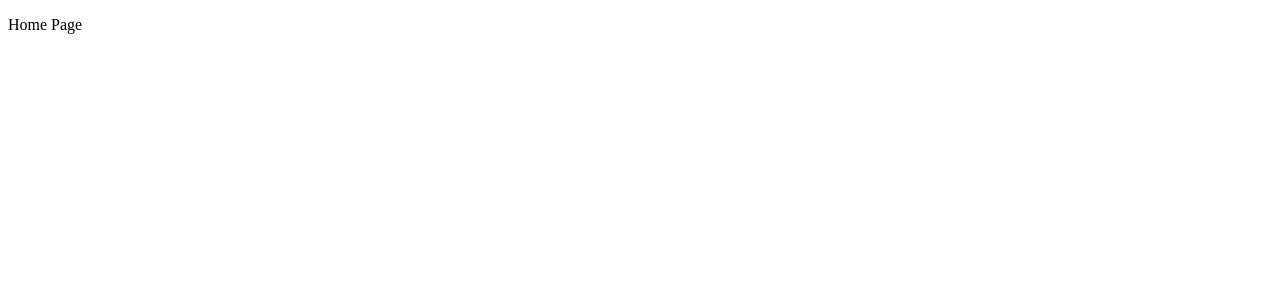
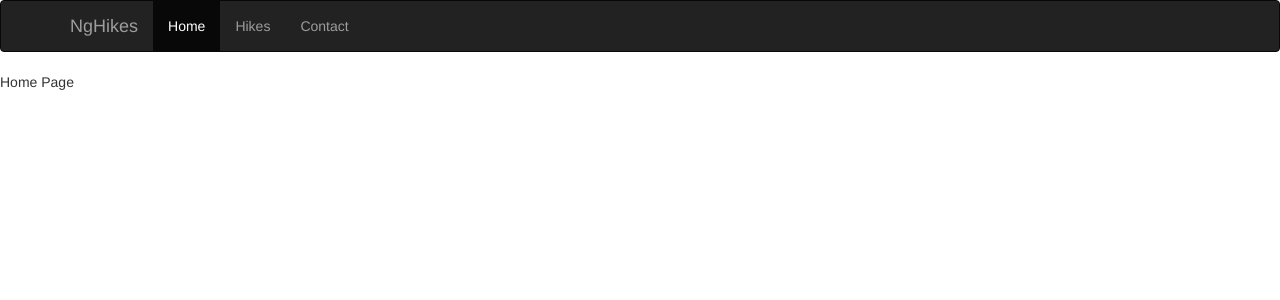
Before and after one commit to mgafsia/spAng, an Angular app in the folder spAng-web/src/main/spAng-web/: page / in a window 1280 px wide. Shown: the top 300 px of the page. Built offline with nearby package versions, Linux system fonts and the light colour scheme.

Commit message:
spang : Add bootstrap. OK!

```diff
--- a/spAng-web/src/main/spAng-web/src/app/app.component.html
+++ b/spAng-web/src/main/spAng-web/src/app/app.component.html
@@ -1 +1,22 @@
+<nav class="navbar navbar-inverse">
+  <div class="container">
+    <div class="navbar-header">
+      <button type="button" class="navbar-toggle collapsed" data-toggle="collapse" data-target="#navbar" aria-expanded="false" aria-controls="navbar">
+        <span class="sr-only">Toggle navigation</span>
+        <span class="icon-bar"></span>
+        <span class="icon-bar"></span>
+        <span class="icon-bar"></span>
+      </button>
+      <a class="navbar-brand" href="#">NgHikes</a>
+    </div>
+    <div id="navbar" class="collapse navbar-collapse">
+      <ul class="nav navbar-nav">
+        <li class="active"><a [routerLink]="['/']">Home</a></li>
+        <li><a [routerLink]="['/hikes']">Hikes</a></li>
+        <li><a [routerLink]="['/contact']">Contact</a></li>
+      </ul>
+    </div><!--/.nav-collapse -->
+  </div>
+</nav>
+
 <router-outlet></router-outlet>
--- a/spAng-web/src/main/spAng-web/src/index.html
+++ b/spAng-web/src/main/spAng-web/src/index.html
@@ -7,8 +7,15 @@
 
   <meta name="viewport" content="width=device-width, initial-scale=1">
   <link rel="icon" type="image/x-icon" href="icon.ico">
+  <link rel="stylesheet" href="https://maxcdn.bootstrapcdn.com/bootstrap/3.3.7/css/bootstrap.min.css">
 </head>
 <body>
   <app-root>Loading before app module ...</app-root>
+
+  <!-- Bootstrap core JavaScript
+      ================================================== -->
+  <script src="https://cdnjs.cloudflare.com/ajax/libs/jquery/2.2.4/jquery.js"></script>
+  <script src="https://maxcdn.bootstrapcdn.com/bootstrap/3.3.7/js/bootstrap.min.js"></script>
+
 </body>
 </html>
```
